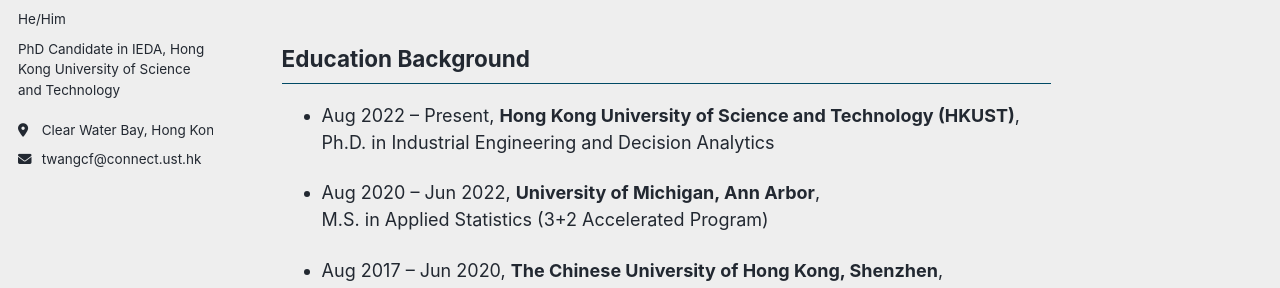
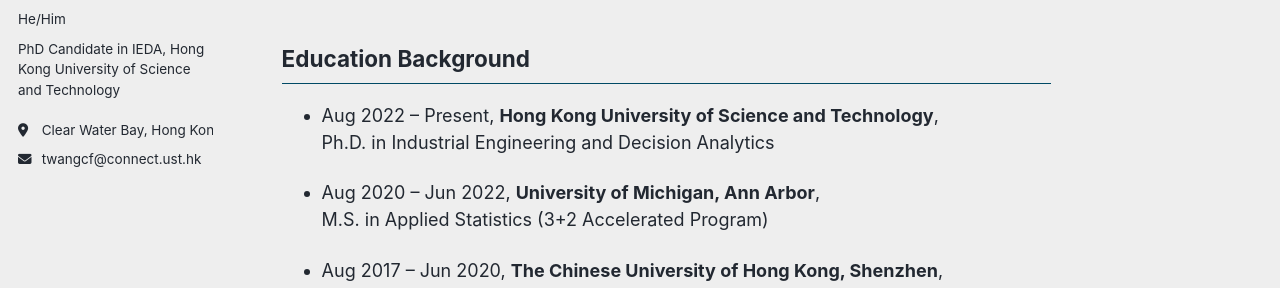
Before and after one commit to skywang1999/skywang1999.github.io, a Jekyll site: the page built from _pages/about.md, in a window 1280 px wide and 900 px high. Shown: the part 356-644 px from the top of the window. Built offline with Jekyll 4.4.1, drawn with Linux system fonts in a browser that asks for light colours; a script bundle is joined from its source files by our own code; library files that are not in the unit come from our copies.

Commit message:
Update about.md

```diff
--- a/_pages/about.md
+++ b/_pages/about.md
@@ -14,7 +14,7 @@ My research interests include **inventory management, supply chain management, r
 
 ## Education Background
 
-- Aug 2022 – Present, **Hong Kong University of Science and Technology (HKUST)**,
+- Aug 2022 – Present, **Hong Kong University of Science and Technology**,
   Ph.D. in Industrial Engineering and Decision Analytics
 
 - Aug 2020 – Jun 2022, **University of Michigan, Ann Arbor**,
```
